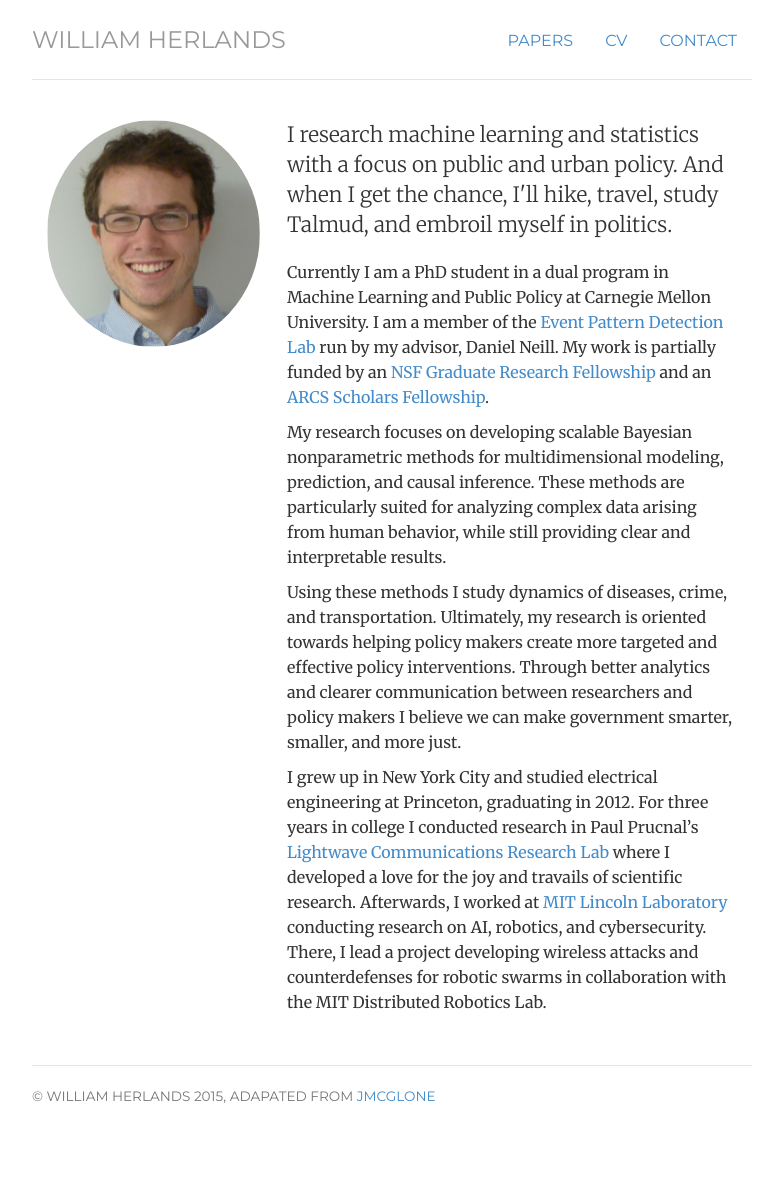
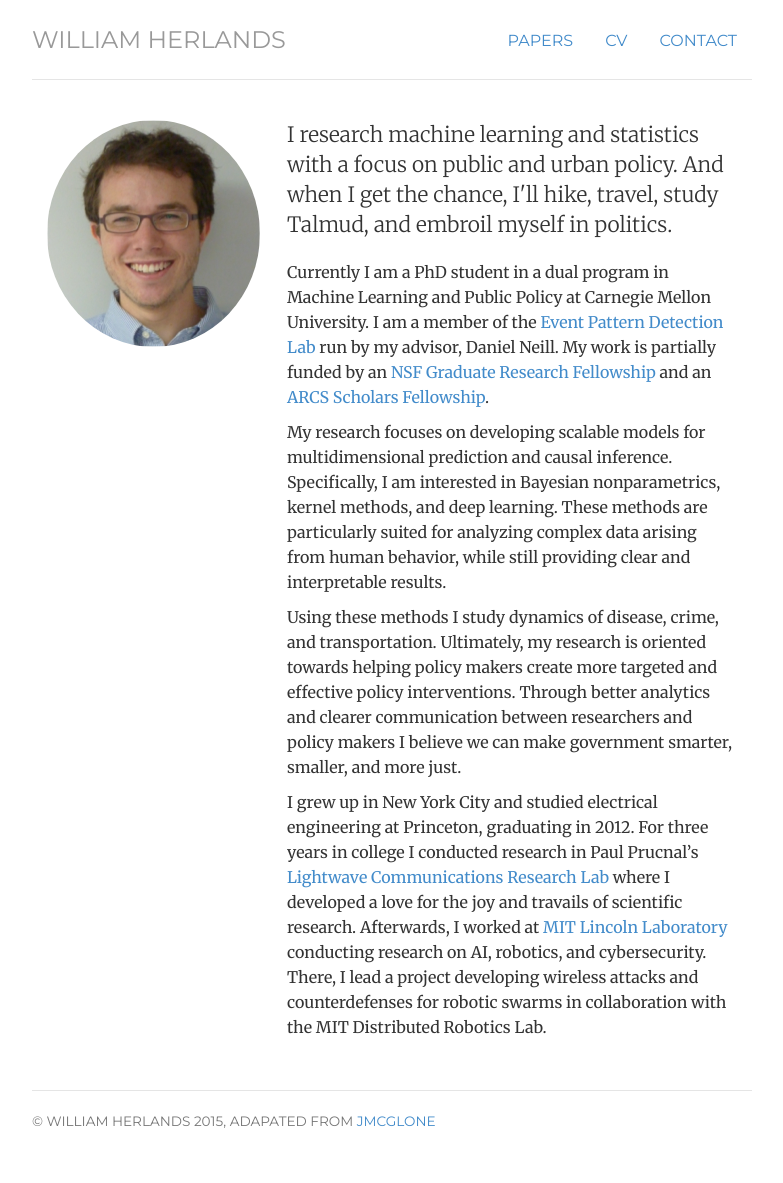
Before and after one commit to herlands/herlands.github.io, a Jekyll site: the page built from index.html, in a window 1280 px wide. Shown: the whole page, without its empty margins (248-1031 px from the left). Built offline with Jekyll 4.4.1, drawn with Linux system fonts in a browser that asks for light colours; before the commit the page ends 1158 px from its top, so only the background shows below that.

Commit message:
Update index.html

```diff
--- a/index.html
+++ b/index.html
@@ -15,9 +15,9 @@ description: William Herlands
 	<p class="lead">I research machine learning and statistics with a focus on public and urban policy. And when I get the chance, I'll hike, travel, study Talmud, and embroil myself in politics.</p>
 	<p>Currently I am a PhD student in a dual program in Machine Learning and Public Policy at Carnegie Mellon University. I am a member of the <a href="http://epdlab.heinz.cmu.edu/">Event Pattern Detection Lab</a> run by my advisor, Daniel Neill. My work is partially funded by an <a href="https://www.nsfgrfp.org/">NSF Graduate Research Fellowship</a> and an <a href="https://www.arcsfoundation.org/">ARCS Scholars Fellowship</a>.</p>
 
-    <p>My research focuses on developing scalable Bayesian nonparametric methods for multidimensional modeling, prediction, and causal inference. These methods are particularly suited for analyzing complex data arising from human behavior, while still providing clear and interpretable results.</p>
+    <p>My research focuses on developing scalable models for multidimensional prediction and causal inference. Specifically, I am interested in Bayesian nonparametrics, kernel methods, and deep learning. These methods are particularly suited for analyzing complex data arising from human behavior, while still providing clear and interpretable results.</p>
 
-    <p>Using these methods I study dynamics of diseases, crime, and transportation. Ultimately, my research is oriented towards helping policy makers create more targeted and effective policy interventions. Through better analytics and clearer communication between researchers and policy makers I believe we can make government smarter, smaller, and more just.</p>
+    <p>Using these methods I study dynamics of disease, crime, and transportation. Ultimately, my research is oriented towards helping policy makers create more targeted and effective policy interventions. Through better analytics and clearer communication between researchers and policy makers I believe we can make government smarter, smaller, and more just.</p>
     <!-- I collaborate with <a href="https://www.tycho.pitt.edu/">Project Tycho</a> -->
 
     <p>I grew up in New York City and studied electrical engineering at Princeton, graduating in 2012. For three years in college I conducted research in Paul Prucnal’s <a href="http://ee.princeton.edu/research/prucnal/">Lightwave Communications Research Lab</a> where I developed a love for the joy and travails of scientific research. Afterwards, I worked at <a href="https://www.ll.mit.edu/">MIT Lincoln Laboratory</a> conducting research on AI, robotics, and cybersecurity. There, I lead a project developing wireless attacks and counterdefenses for robotic swarms in collaboration with the MIT Distributed Robotics Lab.
```
